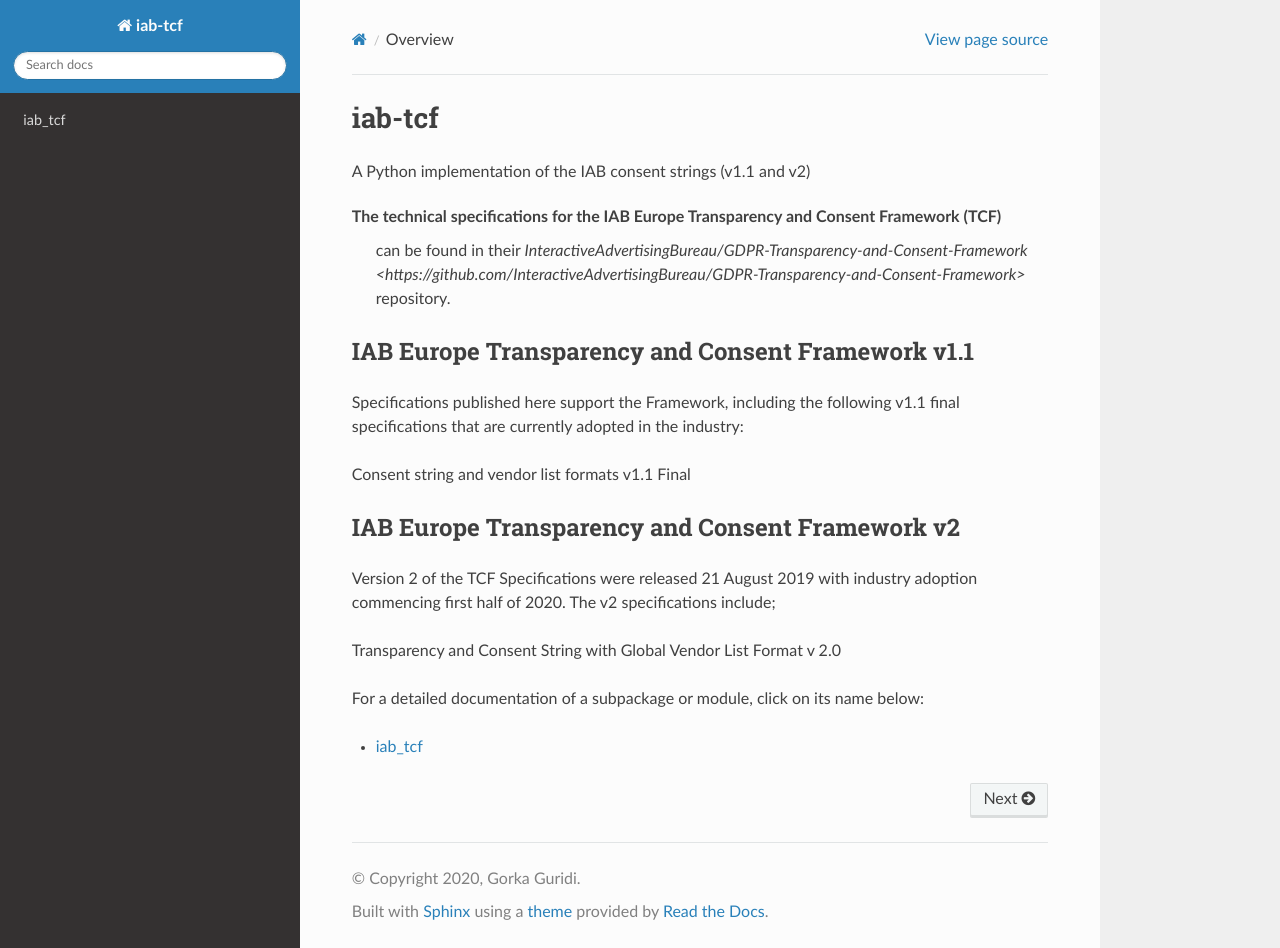
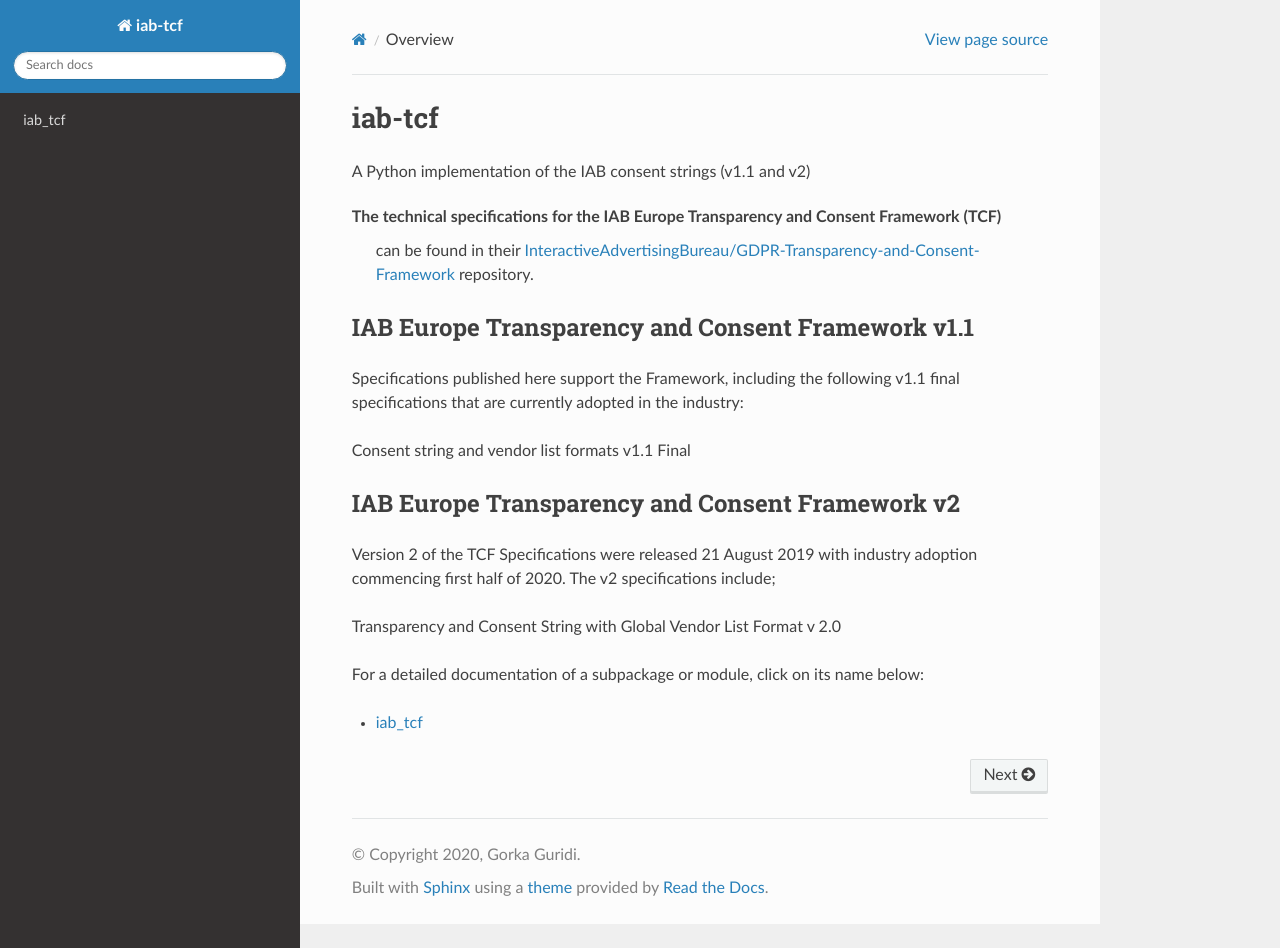
Before and after one commit to gguridi/iab-tcf, a Sphinx documentation site: the page built from docs/index.rst, in a window 1280 px wide and 948 px high. Built offline with Sphinx 7.4.7 and the Read the Docs theme 2.0.0, drawn with Linux system fonts in a browser that asks for light colours; the version number could not be read and is left out.

Commit message:
Using proper link in reStructuredText format.

```diff
--- a/docs/index.rst
+++ b/docs/index.rst
@@ -6,7 +6,7 @@ iab-tcf
 A Python implementation of the IAB consent strings (v1.1 and v2)
 
 The technical specifications for the IAB Europe Transparency and Consent Framework (TCF)
- can be found in their `InteractiveAdvertisingBureau/GDPR-Transparency-and-Consent-Framework <https://github.com/InteractiveAdvertisingBureau/GDPR-Transparency-and-Consent-Framework>`
+ can be found in their `InteractiveAdvertisingBureau/GDPR-Transparency-and-Consent-Framework <https://github.com/InteractiveAdvertisingBureau/GDPR-Transparency-and-Consent-Framework>`_
  repository.
 
 IAB Europe Transparency and Consent Framework v1.1
```
